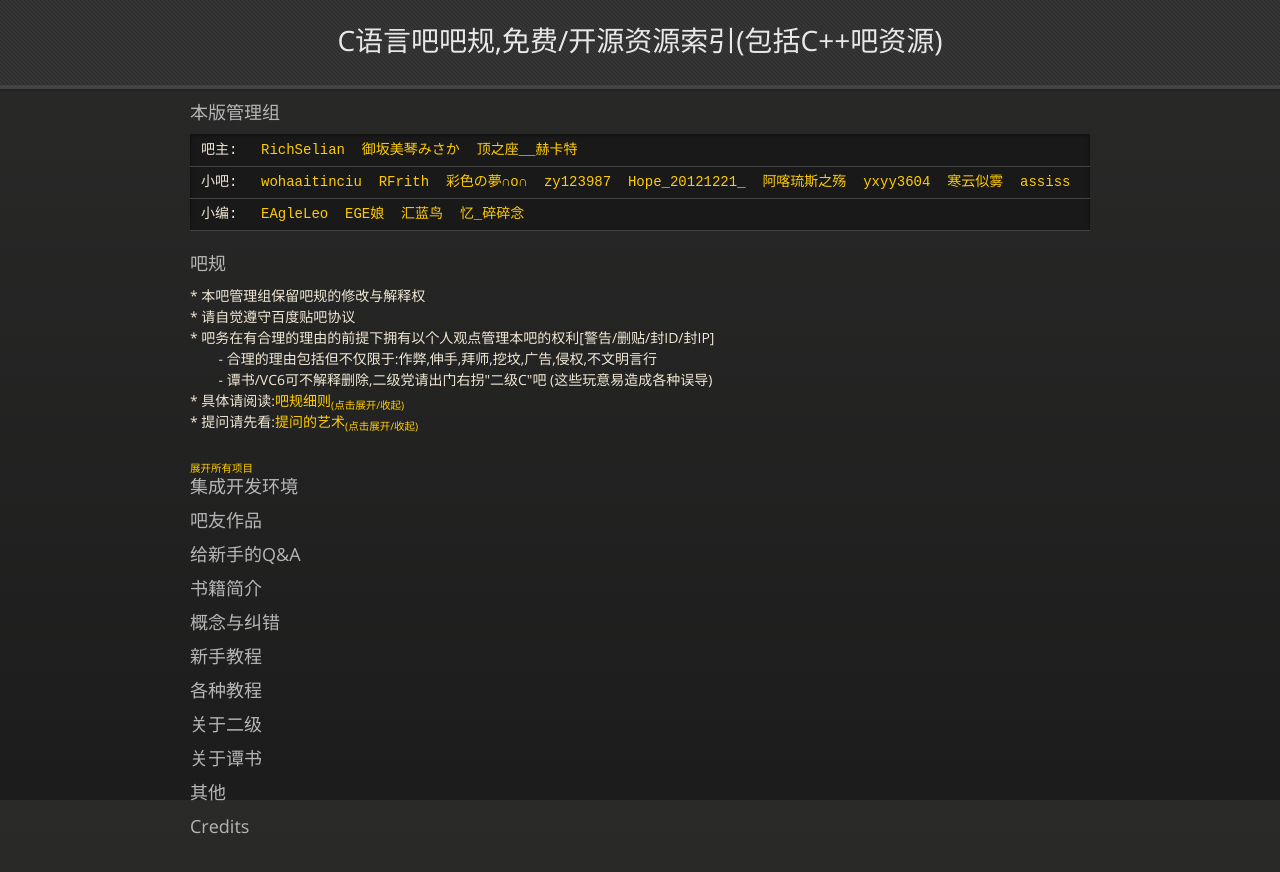
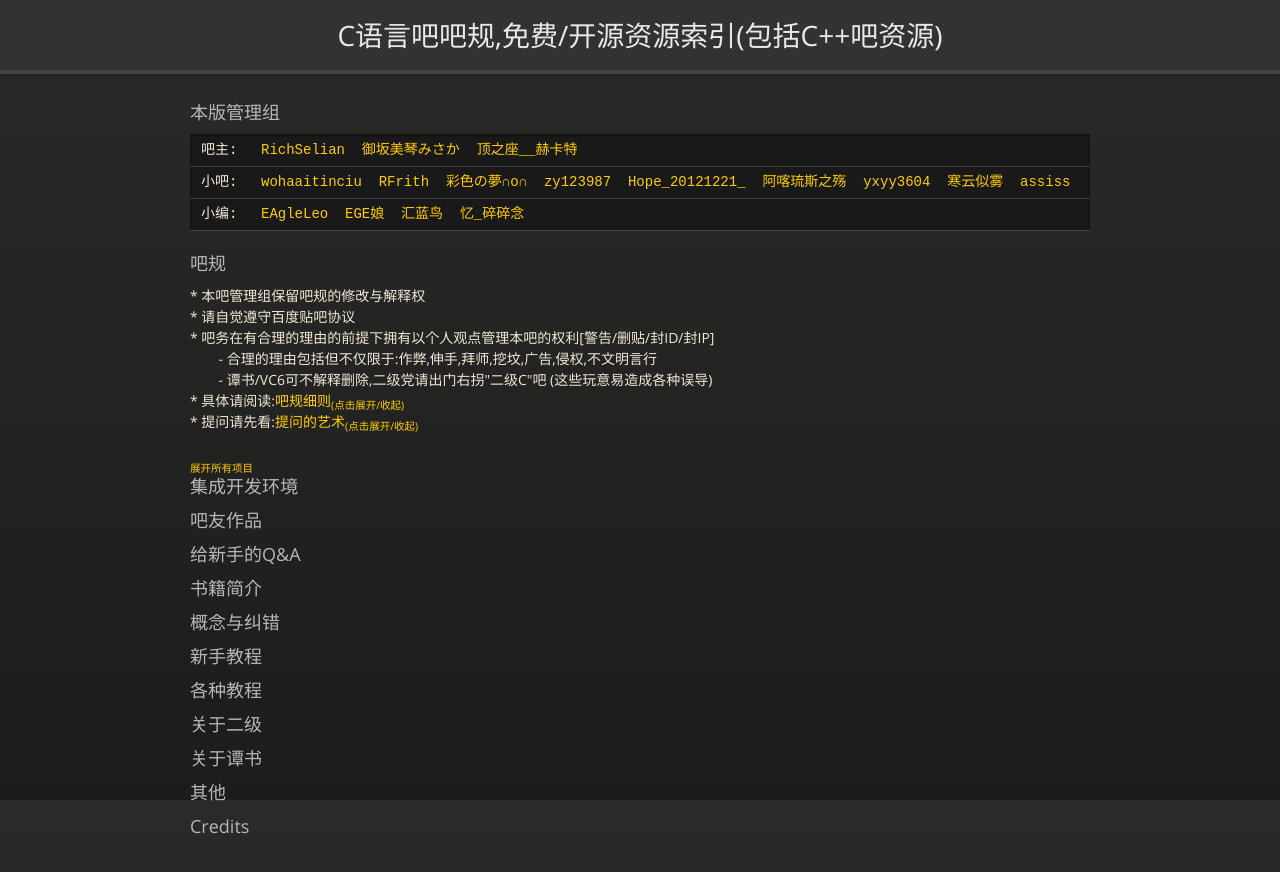
Before and after one commit to tieba/tieba.github.com, a plain HTML site: page index.html in a window 1280 px wide. Drawn offline with Linux system fonts and the light colour scheme.

Commit message:
update style
Signed-off-by: Peter Chen <peterctz2009@gmail.com>

```diff
--- a/index.html
+++ b/index.html
@@ -187,7 +187,7 @@
 		<script src="javascripts/respond.js"></script>
 	</head>
 	<body>
-		<div id="header" style="text-align:center;padding-top: 25px;">
+		<div id="header" style="text-align:center;padding-top: 20px;height:50px;">
 			<h1>C语言吧吧规,免费/开源资源索引(包括C++吧资源)</h1>
 		</div>
 		<div class="wrapper"><section>
```
